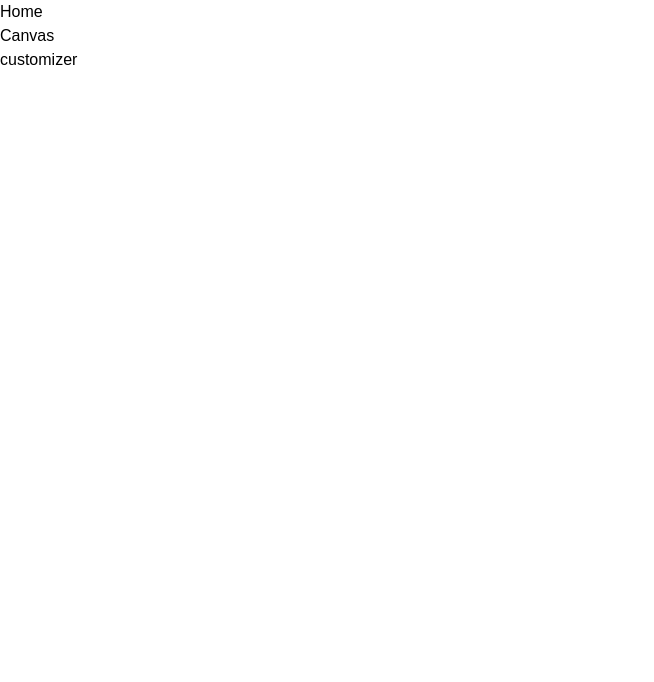
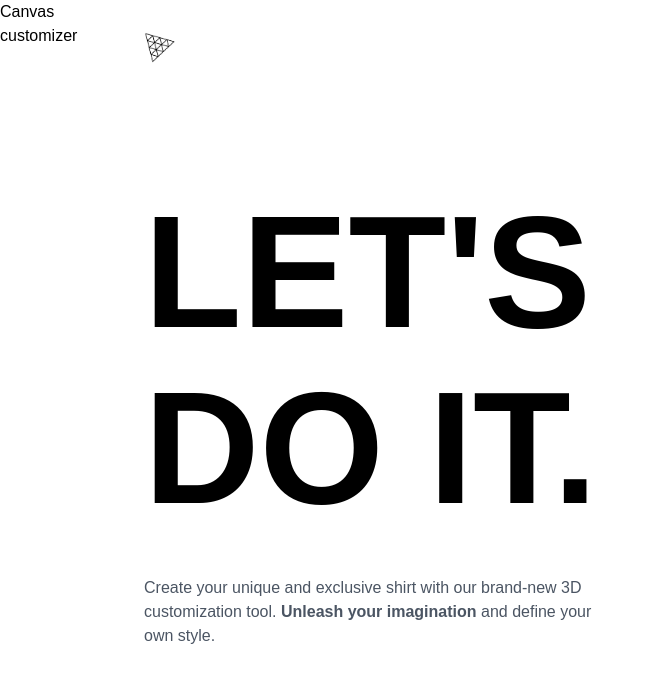
Before and after one commit to amankashyap004/fabrica-3D, a React (Vite) app: page / in a window 1280 px wide. Shown: the top 682 px of the page, without its empty margins (0-654 px from the left). Built offline with nearby package versions, Linux system fonts and the light colour scheme; a web font is replaced by a local one.

Commit message:
Home page

```diff
--- a/src/pages/Home.jsx
+++ b/src/pages/Home.jsx
@@ -11,7 +11,30 @@
 
 const Home = () => {
    const snap = useSnapshot(state);
-   return <div>Home</div>;
+   return (
+      <AnimatePresence>
+         {snap.intro && (
+            <motion.section className="home" {...slideAnimation("left")}>
+               <motion.header {...slideAnimation("down")}>
+                  <img src="./threejs.png" alt="logo" className="w-8 h-8 object-contain" />
+               </motion.header>
+               <motion.div className="home-content" {...headContainerAnimation}>
+                  <motion.div {...headTextAnimation}>
+                     <h1 className="head-text">
+                        LET'S <br className="xl:block hidden" /> DO IT.
+                     </h1>
+                  </motion.div>
+                  <motion.div {...headContentAnimation} className="flex flex-col gap-5">
+                     <p className="max-w-md font-normal text-gray-600 text-base">
+                        Create your unique and exclusive shirt with our brand-new 3D customization
+                        tool. <strong>Unleash your imagination</strong> and define your own style.
+                     </p>
+                  </motion.div>
+               </motion.div>
+            </motion.section>
+         )}
+      </AnimatePresence>
+   );
 };
 
 export default Home;
```
